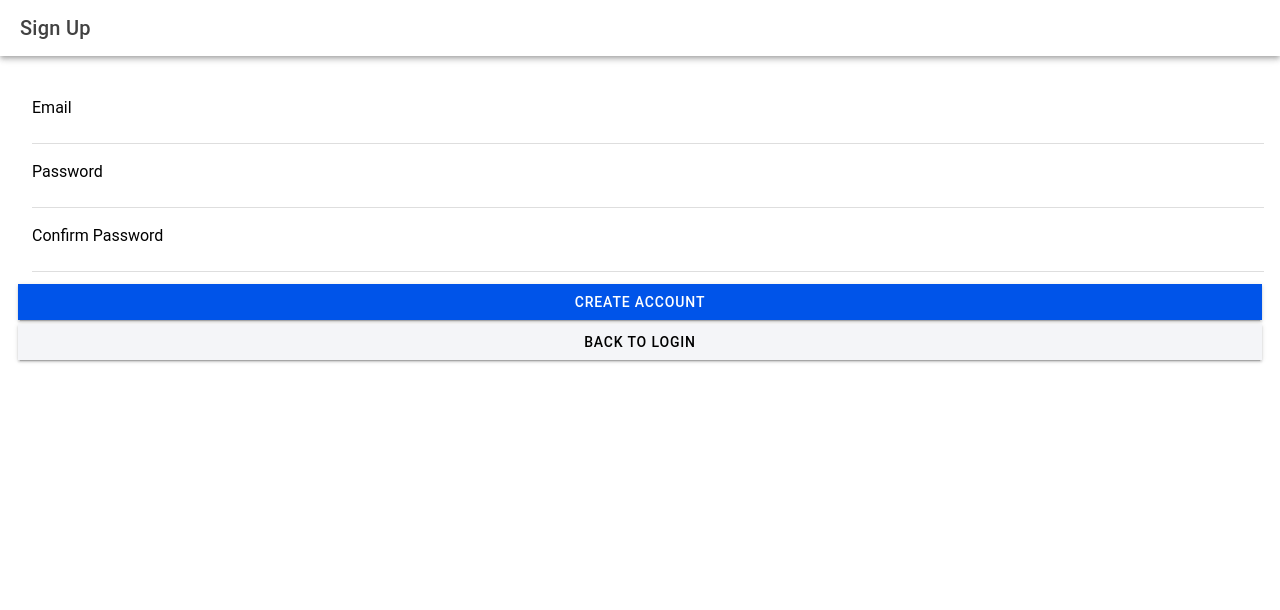
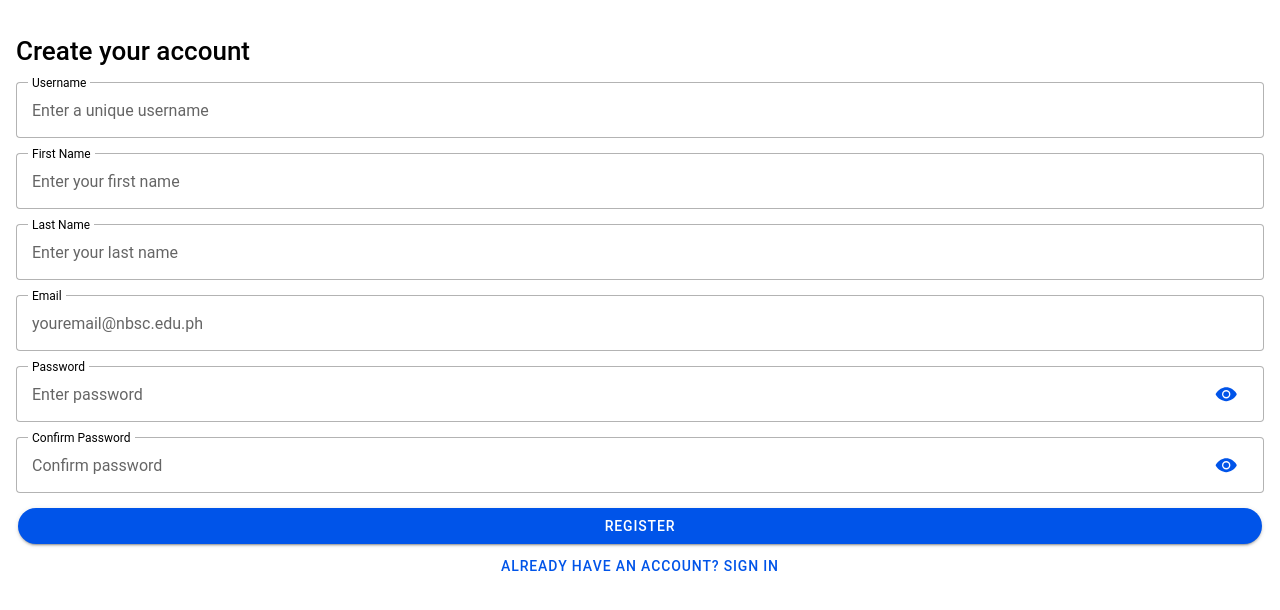
Before and after one commit to AntonioParane/it35-lab, a React (Vite) app: page /signup in a window 1280 px wide. Shown: the top 610 px of the page. Built offline with nearby package versions, Linux system fonts and the light colour scheme.

Commit message:
Edit Signup

```diff
--- a/package.json
+++ b/package.json
@@ -22,9 +22,10 @@
     "@capacitor/status-bar": "7.0.0",
     "@ionic/react": "^8.0.0",
     "@ionic/react-router": "^8.0.0",
-    "@supabase/supabase-js": "^2.49.3",
+    "@supabase/supabase-js": "^2.49.4",
     "@types/react-router": "^5.1.20",
     "@types/react-router-dom": "^5.3.3",
+    "bcryptjs": "^3.0.2",
     "ionicons": "^7.0.0",
     "react": "^18.2.0",
     "react-dom": "^18.2.0",
--- a/src/pages/Signup.tsx
+++ b/src/pages/Signup.tsx
@@ -2,121 +2,173 @@
 import {
     IonButton,
     IonContent,
-    IonHeader,
+    IonInput,
+    IonInputPasswordToggle,
     IonPage,
     IonTitle,
-    IonToolbar,
-    IonInput,
-    IonItem,
-    IonLabel,
-    IonList,
-    IonToast,
-    IonFooter,
     IonModal,
-    IonText
+    IonText,
+    IonCard,
+    IonCardContent,
+    IonCardHeader,
+    IonCardSubtitle,
+    IonCardTitle,
+    IonAlert,
 } from '@ionic/react';
-import { useHistory } from 'react-router-dom';
 import { supabase } from '../utils/supabaseClient';
+import bcrypt from 'bcryptjs';
 
-const Signup: React.FC = () => {
-    const history = useHistory();
-    const [regUsername, setRegUsername] = useState('');
-    const [regPassword, setRegPassword] = useState('');
+// Reusable Alert Component
+const AlertBox: React.FC<{ message: string; isOpen: boolean; onClose: () => void }> = ({ message, isOpen, onClose }) => {
+  return (
+    <IonAlert
+      isOpen={isOpen}
+      onDidDismiss={onClose}
+      header="Notification"
+      message={message}
+      buttons={['OK']}
+    />
+  );
+};
+
+const Register: React.FC = () => {
+    const [username, setUsername] = useState('');
+    const [firstName, setFirstName] = useState('');
+    const [lastName, setLastName] = useState('');
+    const [email, setEmail] = useState('');
+    const [password, setPassword] = useState('');
     const [confirmPassword, setConfirmPassword] = useState('');
-    const [showToast, setShowToast] = useState(false);
-    const [toastMessage, setToastMessage] = useState('');
-    const [showModal, setShowModal] = useState(false);
+    const [showVerificationModal, setShowVerificationModal] = useState(false);
+    const [showSuccessModal, setShowSuccessModal] = useState(false);
+    const [alertMessage, setAlertMessage] = useState('');
+    const [showAlert, setShowAlert] = useState(false);
 
-    const handleRegister = async () => {
-        if (regPassword !== confirmPassword) {
-            setToastMessage("Passwords do not match!");
-            setShowToast(true);
+    const handleOpenVerificationModal = () => {
+        if (!email.endsWith("@nbsc.edu.ph")) {
+            setAlertMessage("Only @nbsc.edu.ph emails are allowed to register.");
+            setShowAlert(true);
             return;
         }
 
+        if (password !== confirmPassword) {
+            setAlertMessage("Passwords do not match.");
+            setShowAlert(true);
+            return;
+        }
+
+        setShowVerificationModal(true);
+    };
+
+    const doRegister = async () => {
+        setShowVerificationModal(false);
+
         try {
-            const { data, error } = await supabase.auth.signUp({
-                email: regUsername,
-                password: regPassword,
-            });
+            // Sign up in Supabase authentication
+            const { data, error } = await supabase.auth.signUp({ email, password });
 
             if (error) {
-                setToastMessage(error.message);
-                setShowToast(true);
-                return;
+                throw new Error("Account creation failed: " + error.message);
             }
 
-            setToastMessage("Account created successfully!");
-            setShowToast(true);
-            setShowModal(true);
+            // Hash password before storing in the database
+            const salt = await bcrypt.genSalt(10);
+            const hashedPassword = await bcrypt.hash(password, salt);
+
+            // Insert user data into 'users' table
+            const { error: insertError } = await supabase.from("users").insert([
+                {
+                    username,
+                    user_email: email,
+                    user_firstname: firstName,
+                    user_lastname: lastName,
+                    user_password: hashedPassword,
+                },
+            ]);
+
+            if (insertError) {
+                throw new Error("Failed to save user data: " + insertError.message);
+            }
+
+            setShowSuccessModal(true);
         } catch (err) {
-            setToastMessage("An error occurred. Please try again.");
-            setShowToast(true);
+            // Ensure err is treated as an Error instance
+            if (err instanceof Error) {
+                setAlertMessage(err.message);
+            } else {
+                setAlertMessage("An unknown error occurred.");
+            }
+            setShowAlert(true);
         }
-    };
-
-    const handleConfirm = () => {
-        setShowModal(false);
-        history.push('/it35-lab');
-    };
-
-    const handleCancel = () => {
-        setShowModal(false);
     };
 
     return (
         <IonPage>
-            <IonHeader>
-                <IonToolbar>
-                    <IonTitle>Sign Up</IonTitle>
-                </IonToolbar>
-            </IonHeader>
             <IonContent className='ion-padding'>
-                <IonList>
-                    <IonItem>
-                        <IonLabel position="floating">Email</IonLabel>
-                        <IonInput value={regUsername} onIonChange={e => setRegUsername(e.detail.value!)} />
-                    </IonItem>
-                    <IonItem>
-                        <IonLabel position="floating">Password</IonLabel>
-                        <IonInput type="password" value={regPassword} onIonChange={e => setRegPassword(e.detail.value!)} />
-                    </IonItem>
-                    <IonItem>
-                        <IonLabel position="floating">Confirm Password</IonLabel>
-                        <IonInput type="password" value={confirmPassword} onIonChange={e => setConfirmPassword(e.detail.value!)} />
-                    </IonItem>
-                </IonList>
-                <IonButton onClick={handleRegister} expand="full">Create Account</IonButton>
-                <IonButton onClick={() => history.push('/it35-lab')} expand="full" color="light">Back to Login</IonButton>
+                <h1>Create your account</h1>
+
+                <IonInput label="Username" labelPlacement="stacked" fill="outline" type="text" placeholder="Enter a unique username" value={username} onIonChange={e => setUsername(e.detail.value!)} style={{ marginTop: '15px' }} />
+                <IonInput label="First Name" labelPlacement="stacked" fill="outline" type="text" placeholder="Enter your first name" value={firstName} onIonChange={e => setFirstName(e.detail.value!)} style={{ marginTop: '15px' }} />
+                <IonInput label="Last Name" labelPlacement="stacked" fill="outline" type="text" placeholder="Enter your last name" value={lastName} onIonChange={e => setLastName(e.detail.value!)} style={{ marginTop: '15px' }} />
+                <IonInput label="Email" labelPlacement="stacked" fill="outline" type="email" placeholder="youremail@nbsc.edu.ph" value={email} onIonChange={e => setEmail(e.detail.value!)} style={{ marginTop: '15px' }} />
+                <IonInput label="Password" labelPlacement="stacked" fill="outline" type="password" placeholder="Enter password" value={password} onIonChange={e => setPassword(e.detail.value!)} style={{ marginTop: '15px' }} >
+                    <IonInputPasswordToggle slot="end" />
+                </IonInput>
+                <IonInput label="Confirm Password" labelPlacement="stacked" fill="outline" type="password" placeholder="Confirm password" value={confirmPassword} onIonChange={e => setConfirmPassword(e.detail.value!)} style={{ marginTop: '15px' }} >
+                    <IonInputPasswordToggle slot="end" />
+                </IonInput>
+
+                <IonButton onClick={handleOpenVerificationModal} expand="full" shape='round' style={{ marginTop: '15px' }}>
+                    Register
+                </IonButton>
+                <IonButton routerLink="/it35-lab" expand="full" fill="clear" shape='round'>
+                    Already have an account? Sign in
+                </IonButton>
+
+                {/* Verification Modal */}
+                <IonModal isOpen={showVerificationModal} onDidDismiss={() => setShowVerificationModal(false)}>
+                    <IonContent className="ion-padding">
+                        <IonCard className="ion-padding" style={{ marginTop: '25%' }}>
+                            <IonCardHeader>
+                                <IonCardTitle>User Registration Details</IonCardTitle>
+                                <hr />
+                                <IonCardSubtitle>Username</IonCardSubtitle>
+                                <IonCardTitle>{username}</IonCardTitle>
+
+                                <IonCardSubtitle>Email</IonCardSubtitle>
+                                <IonCardTitle>{email}</IonCardTitle>
+
+                                <IonCardSubtitle>Name</IonCardSubtitle>
+                                <IonCardTitle>{firstName} {lastName}</IonCardTitle>
+                            </IonCardHeader>
+                            <IonCardContent></IonCardContent>
+                            <div style={{ display: 'flex', justifyContent: 'flex-end', marginRight: '5px' }}>
+                                <IonButton fill="clear" onClick={() => setShowVerificationModal(false)}>Cancel</IonButton>
+                                <IonButton color="primary" onClick={doRegister}>Confirm</IonButton>
+                            </div>
+                        </IonCard>
+                    </IonContent>
+                </IonModal>
+
+                {/* Success Modal */}
+                <IonModal isOpen={showSuccessModal} onDidDismiss={() => setShowSuccessModal(false)}>
+                    <IonContent className="ion-padding" style={{ display: 'flex', flexDirection: 'column', justifyContent: 'center', alignItems: 'center', height: '100vh', textAlign: 'center', marginTop: '35%' }}>
+                        <IonTitle style={{ marginTop: '35%' }}>Registration Successful 🎉</IonTitle>
+                        <IonText>
+                            <p>Your account has been created successfully.</p>
+                            <p>Please check your email address.</p>
+                        </IonText>
+                        <IonButton routerLink="/it35-lab" routerDirection="back" color="primary">
+                            Go to Login
+                        </IonButton>
+                    </IonContent>
+                </IonModal>
+
+                {/* Reusable AlertBox Component */}
+                <AlertBox message={alertMessage} isOpen={showAlert} onClose={() => setShowAlert(false)} />
+
             </IonContent>
-            <IonFooter>
-                <IonToast
-                    isOpen={showToast}
-                    onDidDismiss={() => setShowToast(false)}
-                    message={toastMessage}
-                    duration={3000}
-                />
-            </IonFooter>
-
-            <IonModal isOpen={showModal} onDidDismiss={handleCancel}>
-                <IonHeader>
-                    <IonToolbar>
-                        <IonTitle>Confirm Registration</IonTitle>
-                    </IonToolbar>
-                </IonHeader>
-                <IonContent>
-                    <IonText>
-                        <h2>Registration Successful!</h2>
-                        <p>Do you want to proceed to the login page?</p>
-                    </IonText>
-                </IonContent>
-                <IonFooter>
-                    <IonButton expand="full" onClick={handleConfirm}>Yes</IonButton>
-                    <IonButton expand="full" color="light" onClick={handleCancel}>No</IonButton>
-                </IonFooter>
-            </IonModal>
         </IonPage>
     );
 };
 
-export default Signup;
+export default Register;
```
Also changed, not shown: 1 other file (tests, documents, lock files or other folders).
